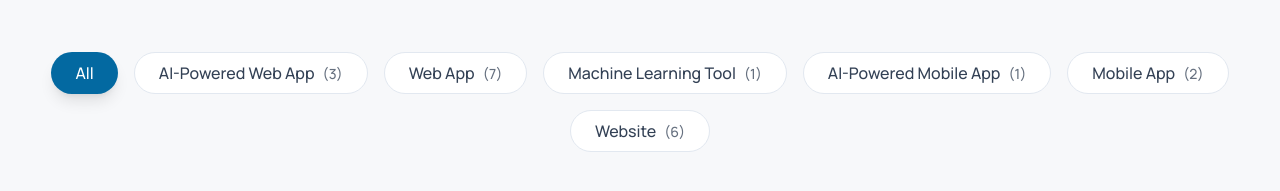
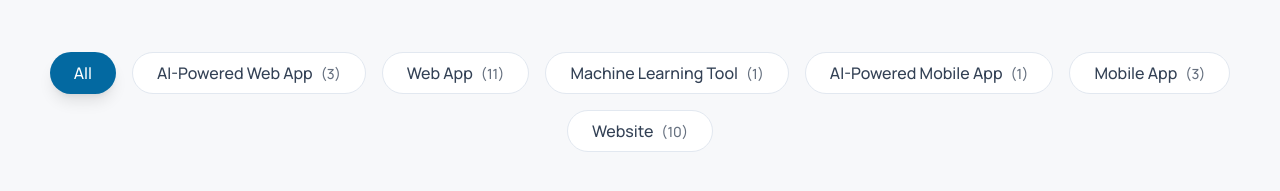
Before and after one commit to micpana/Michael-Panashe-Mudimbu-Portfolio-V2, a React (Vite) app: page /projects in a window 1280 px wide. Shown: the part 196-387 px from the top of the page. Built offline with nearby package versions, Linux system fonts and the light colour scheme.

Commit message:
Count projects across all matching categories

```diff
--- a/src/pages/Projects.tsx
+++ b/src/pages/Projects.tsx
@@ -25,7 +25,7 @@ const Projects: React.FC = () => {
     <>
       <Helmet>
         <title>Projects - Michael Panashe Mudimbu</title>
-        <meta name="description" content="Explore my complete portfolio of web applications, mobile apps, and digital solutions. 17+ projects showcasing expertise in React, Python, AI, and more." />
+        <meta name="description" content="Explore my complete portfolio of web applications, mobile apps, and digital solutions. 20 projects showcasing expertise in React, Python, AI, and more." />
         <meta name="keywords" content="projects, portfolio, web applications, mobile apps, React, Python, AI, software development" />
         <meta property="og:title" content="Projects - Michael Panashe Mudimbu" />
         <meta property="og:description" content="Explore my complete portfolio of web applications, mobile apps, and digital solutions." />
@@ -58,7 +58,7 @@ const Projects: React.FC = () => {
                 {category}
                 {category !== 'All' && (
                   <span className="ml-2 text-sm opacity-75">
-                    ({ProjectsData.filter(p => p.category === category).length})
+                    ({ProjectsData.filter(p => getCategories(p).includes(category)).length})
                   </span>
                 )}
               </button>
```
